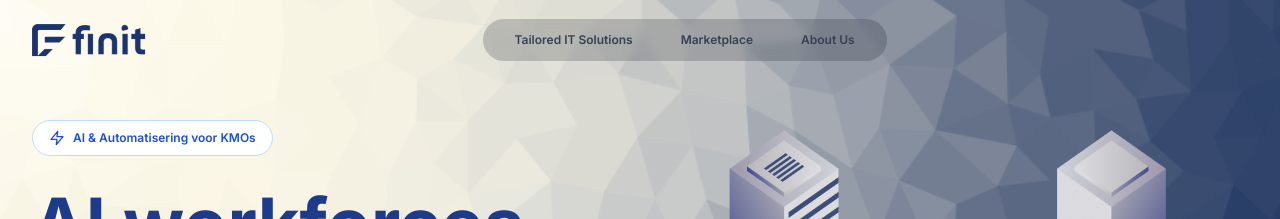
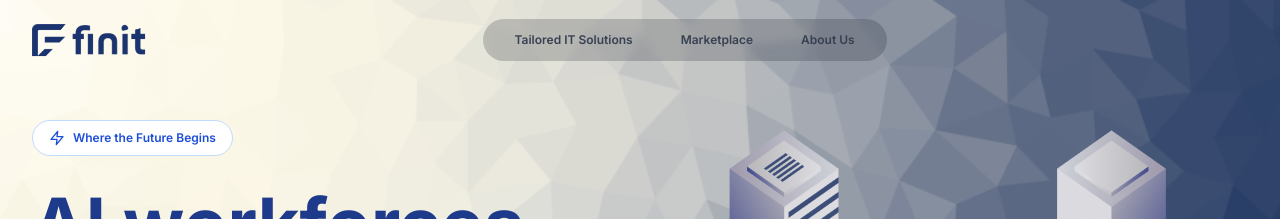
Before and after one commit to r0892111/finitsolutionswebsite, a Next.js app: page / in a window 1280 px wide. Shown: the top 219 px of the page. Built offline with nearby package versions, Linux system fonts and the light colour scheme.

Commit message:
Updated hero.tsx

```diff
--- a/components/hero.tsx
+++ b/components/hero.tsx
@@ -24,7 +24,7 @@ export function Hero() {
           >
             <div className="inline-flex items-center px-4 py-2 rounded-full text-[12px] font-semibold bg-white text-blue-700 border border-blue-200">
               <Zap className="h-4 w-4 mr-2" />
-              <span>AI & Automatisering voor KMOs</span>
+              <span>Where the Future Begins</span>
             </div>
           </motion.div>
 
```
